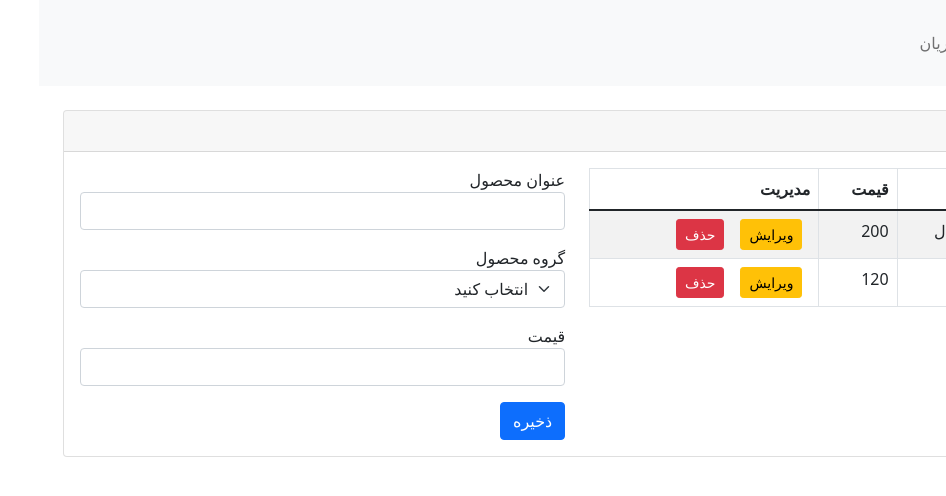
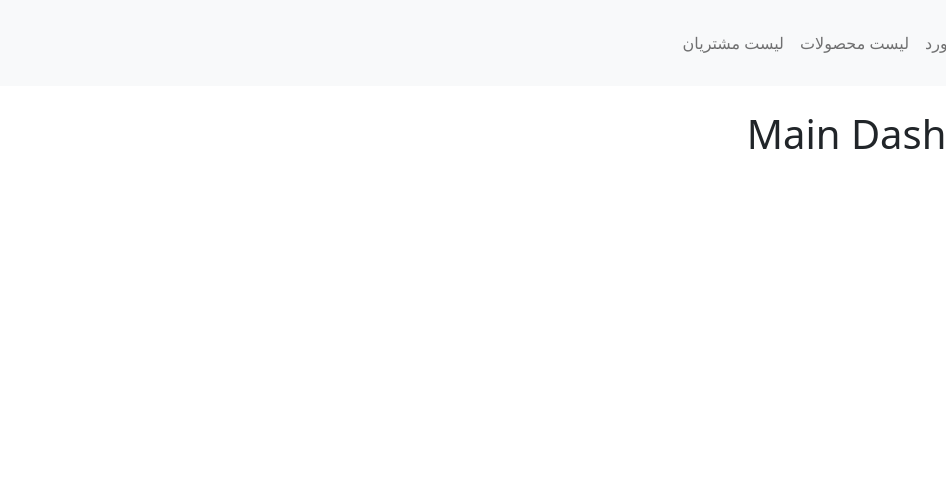
Before and after one commit to MamadTaheri/react-training, a React (Create React App) app: page / in a window 1280 px wide. Shown: the top 496 px of the page, without its empty margins (334-1280 px from the left). Built offline with nearby package versions, Linux system fonts and the light colour scheme; grey boxes are pictures that could not be loaded.

Commit message:
manage initial Routes

```diff
--- a/src/App.js
+++ b/src/App.js
@@ -1,7 +1,9 @@
 import React from 'react';
 import ProductContainer from "./components/product/ProductContainer";
 import logo from '../src/assets/images/logo.JPG'
-import {BrowserRouter as Router, Link, Switch} from 'react-router-dom'
+import {BrowserRouter as Router, Link, Route, Routes, Switch} from 'react-router-dom'
+import {localRoutes} from "./globalData/localRoutes";
+import MainDashboard from "./components/dashboard/MainDashboard";
 
 const App = () => {
     return (
@@ -26,10 +28,10 @@ const App = () => {
                 </div>
             </nav>
             <div className="container-fluid p-4">
-                <ProductContainer />
-            </div>
-            <div className="container-fluid">
-
+                <Routes>
+                    <Route path={localRoutes.dashboard} element={<MainDashboard /> } />
+                    <Route path={localRoutes.products} element={<ProductContainer /> } />
+                </Routes>
             </div>
         </Router>
     );
--- /dev/null
+++ b/src/components/dashboard/MainDashboard.js
@@ -0,0 +1,11 @@
+import React from 'react';
+
+const MainDashboard = () => {
+    return (
+        <div>
+           <h1>Main Dashboard</h1>
+        </div>
+    );
+};
+
+export default MainDashboard;
--- /dev/null
+++ b/src/globalData/localRoutes.js
@@ -0,0 +1,4 @@
+export const localRoutes = {
+    dashboard: "/",
+    products: "/products",
+}
```
